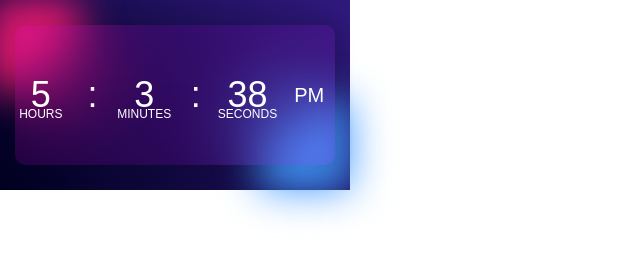
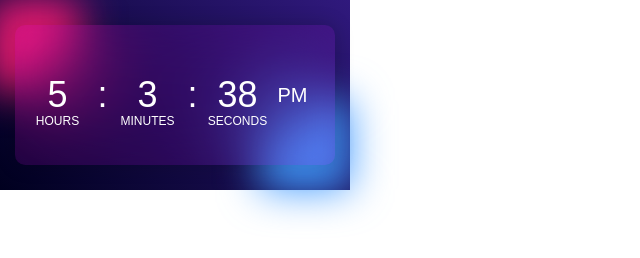
Before and after one commit to OmarAsh-Dev/myClockExtension, a browser extension: page index.html in a window 1280 px wide. Shown: the whole page, without its empty margins (0-640 px from the left). Drawn offline with Linux system fonts and the light colour scheme.

Commit message:
Add files via upload

```diff
--- a/style.css
+++ b/style.css
@@ -68,7 +68,7 @@
 
   .clock span {
     font-size: 36px; /* Adjusted for smaller scale */
-    width: 80px; /* Adjusted to fit properly */
+    width: 45px; /* Adjusted to fit properly */
     display: inline-block;
     text-align: center;
     position: relative;
@@ -77,7 +77,7 @@
   .clock span::after {
     font-size: 12px; /* Adjusted for smaller scale */
     position: absolute;
-    bottom: -5px;
+    bottom: -12px;
     left: 50%;
     transform: translate(-50%);
   }
```
